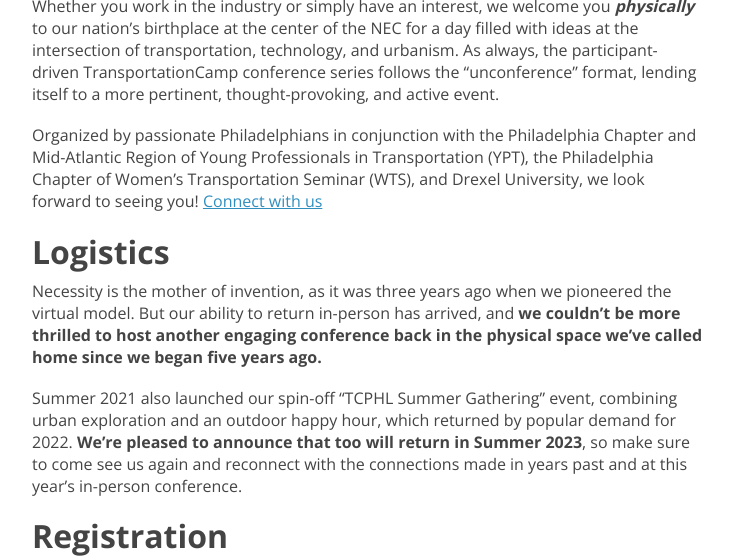
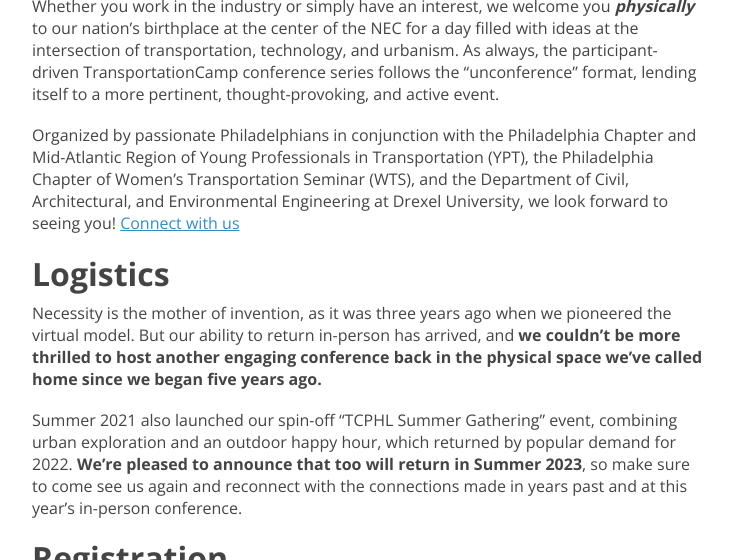
Before and after one commit to transpocamp/transportationcamp.org, a Jekyll site: the page built from events/phl2023/index.markdown, in a window 1280 px wide and 900 px high, scrolled down 656 px, cut to the strip 136-696 px from the top of the window. Shown: the whole strip, without its empty margins (272-1004 px from the left). Built offline with Jekyll 4.4.1, drawn with Linux system fonts in a browser that asks for light colours; nearby versions of some CDN libraries; comment, search, counter and statistics services are not loaded.

Commit message:
TCPHL23 Sponsor Flyer and Drexel Update (#60)
* Sponsor Flyer Upload

* Sponsor Flyer and Drexel Clarification

```diff
--- a/events/phl2023/index.markdown
+++ b/events/phl2023/index.markdown
@@ -13,7 +13,7 @@
 
 Whether you work in the industry or simply have an interest, we welcome you ***physically*** to our nation's birthplace at the center of the NEC for a day filled with ideas at the intersection of transportation, technology, and urbanism. As always, the participant-driven TransportationCamp conference series follows the "unconference" format, lending itself to a more pertinent, thought-provoking, and active event.
 
-Organized by passionate Philadelphians in conjunction with the Philadelphia Chapter and Mid-Atlantic Region of Young Professionals in Transportation (YPT), the Philadelphia Chapter of Women’s Transportation Seminar (WTS), and Drexel University, we look forward to seeing you! [Connect with us](#connect)
+Organized by passionate Philadelphians in conjunction with the Philadelphia Chapter and Mid-Atlantic Region of Young Professionals in Transportation (YPT), the Philadelphia Chapter of Women’s Transportation Seminar (WTS), and the Department of Civil, Architectural, and Environmental Engineering at Drexel University, we look forward to seeing you! [Connect with us](#connect)
 
 
 ## <a name="Logistics"></a> Logistics
@@ -132,7 +132,8 @@
 > Thank you [WTS Philadelphia](http://www.wtsinternational.org/philadelphia/), [Azavea](https://www.azavea.com/), [WSP](https://www.wsp.com/), [Gannett Fleming](https://www.gannettfleming.com/), [the Evans Network of Companies](https://theenoc.com/), and [TransitCenter](http://transitcenter.org/) for helping make last year's TransportationCamp PHL (Virtual) 2021 a reality!
 --->
 
-TransportationCampPHL has always been made possible thanks to the generous support of numerous sponsors. We offer various sponsorship packages that are sure to fit the budget of all firms, businesses, and organizations; plus, we also offer a sponsorship option for individuals. [Learn more about our sponsorship packages](LINK!!!!!!!!!!!!!!!!!!!) and please contact us at [transportationcampphl@gmail.com](mailto:transportationcampphl@gmail.com) for sponsorship inquiries.
+TransportationCampPHL has always been made possible thanks to the generous support of numerous sponsors. We offer various sponsorship packages that are sure to fit the budget of all firms, businesses, and organizations; plus, we also offer a sponsorship option for individuals. [Learn more about our sponsorship packages](http://transportationcamp.org/events/phl2023/TCPHL%20Sponsor%20Flyer%202023.pdf) and please contact us at [transportationcampphl@gmail.com](mailto:transportationcampphl@gmail.com) for sponsorship inquiries.
+
 
 Want to learn more about the conference? Check out the ["First Time at a TransportationCamp?"](#firsttime) section below.
 
```
Also changed, not shown: 1 other file.
